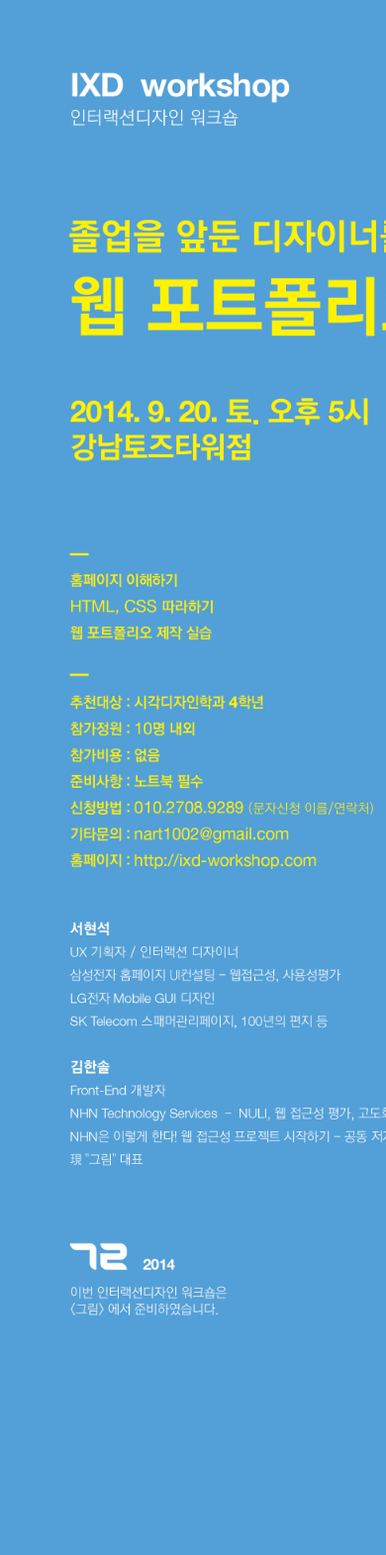
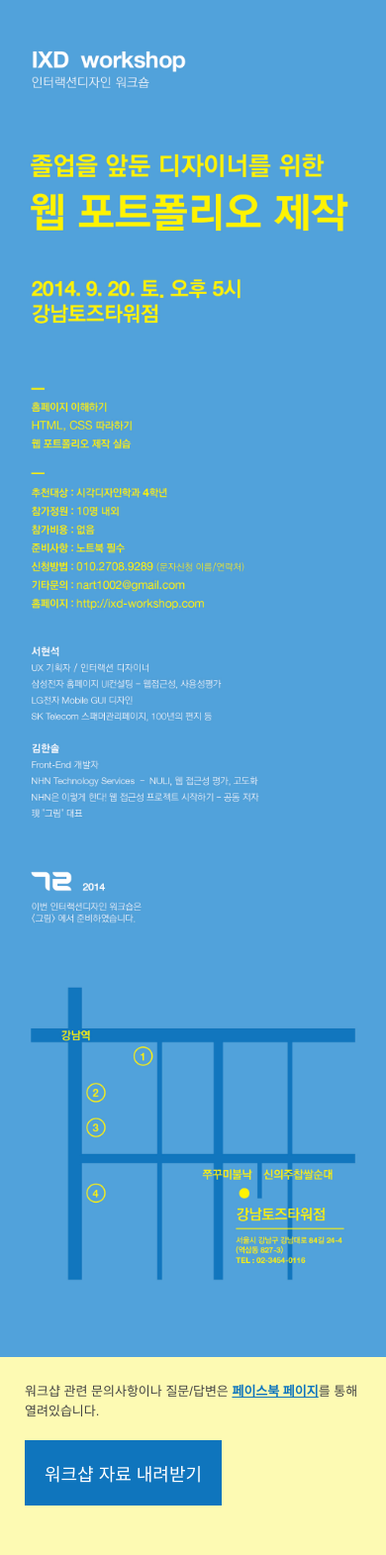
Before and after one commit to gliburch/ixd-workshop, a PHP site: page / in a window 390 px wide; the page is wider, and only the part inside the window is pictured. Shown: that part at 99% size. Before the commit the page ends 1329 px from the top of that part, so only its background shows below. Run offline with PHP 8.4, Linux system fonts and the light colour scheme; some libraries are stand-ins or nearby versions.

Commit message:
모바일 디자인, 페이지 링크

```diff
--- /dev/null
+++ b/css/ui.css
@@ -0,0 +1,102 @@
+@charset "utf-8";
+* {
+  margin:0;
+  padding:0;
+}
+body {
+  background-color:#53a0d8;
+  font-family:"맑은 고딕", MalgunGothic, "돋움", Dotum, Helvetica, Sans-serif;
+}
+
+.banner img {
+  width:990px;
+}
+.banner img.d {display:block}
+.banner img.m {display:none}
+@media (max-width:800px) {
+  .banner img {
+    width:100%;
+  }
+  .banner img.d {display:none}
+  .banner img.m {display:block}
+}
+
+.info {
+  display:inline-block;
+  margin:0 70px 50px;
+  padding:25px;
+  background-color:#fdfab3;
+  color:#444;
+  font-size:13px;
+  line-height:150%;
+}
+.info a {
+  color:#0f75bd;
+  font-weight:bold;
+}
+.info button {
+  display:block;
+  margin-top:20px;
+  padding:20px;
+  border:none;
+  background-color:#0f75bd;
+  color:#fff;
+  font-size:18px;
+  cursor:pointer;
+}
+@media (max-width:800px) {
+  .info {
+    display:block;
+    margin:0;
+    padding:25px 25px 50px;
+  }
+}
+/*.button {
+  margin:0 60px;
+  padding-bottom:100px;
+}
+.button a {
+  display:inline-block;
+  position:relative;
+  margin:0 10px;
+  height:65px;
+  line-height:65px;
+  padding:0 30px;
+  border-radius:5px;
+  background-color:#fff;
+  box-shadow:0 1px 2px rgba(0,0,0,0.1);
+  color:#666;
+  font-size:18px;
+  text-decoration:none;
+  text-align:center;
+}
+.button a.notyet {
+  background-color:#3f85bc;
+  box-shadow:inset 0 1px 2px rgba(0,0,0,0.1);
+  color:#386c95;
+}
+.button a i {
+  margin-right:8px;
+  color:#0f75bd;
+  font-size:30px;
+  vertical-align:middle;
+}
+@media (max-width:800px) {
+  .button {
+    margin:0;
+  }
+  .button a {
+    display:block;
+    width:260px;
+    margin:0 auto 20px;
+    padding:0;
+  }
+}*/
+
+/*address {
+  padding:30px 0;
+  color:#fff;
+  font-style:normal;
+  font-size:11px;
+  text-align:center;
+}*/
--- a/index.php
+++ b/index.php
@@ -2,26 +2,20 @@
 <head>
 <meta charset="utf-8">
 <title>IXD Workshop</title>
+<meta name="viewport" content="width=device-width, initial-scale=1.0, maximum-scale=1.0, minimum-scale=1.0, user-scalable=no">
+<link rel="stylesheet" type="text/css" href="css/ui.css" media="all">
+<link rel="stylesheet" type="text/css" href="//maxcdn.bootstrapcdn.com/font-awesome/4.2.0/css/font-awesome.min.css" media="all">
 </head>
 <body>
 
-<style>
-* {
-  margin:0;
-  padding:0;
-}
-body {
-  background-color:#53a0d8;
-  text-align:center;
-}
-img {
-  width:100%;
-  min-width:990px;
-}
-</style>
-
-<img src="images/img_banner.jpg" alt="">
-
+<div class="banner">
+  <img src="images/img_banner_d.jpg" alt="소개글" class="d">
+  <img src="images/img_banner_m.png" alt="소개글" class="m">
+</div>
+<p class="info">
+  워크샵 관련 문의사항이나 질문/답변은 <a href="https://www.facebook.com/1494597347420852">페이스북 페이지</a>를 통해 열려있습니다.
+  <button type="button" onclick="alert('아직 준비중입니다')">워크샵 자료 내려받기</button>
+</p>
 <?php
 if ($_SERVER['SERVER_NAME'] == 'ixd-workshop.com') {
 ?>
```
Also changed, not shown: images/img_banner_d.jpg (renamed from images/img_banner.jpg), images/img_banner_m.png (added).
